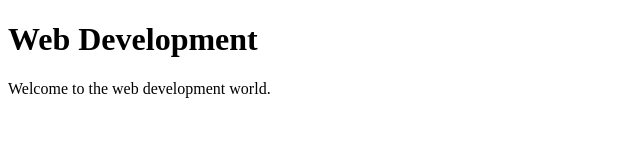
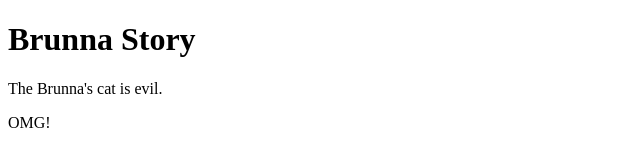
Before and after one commit to fcristiane/html-basics, a plain HTML site: page first-html/index.html in a window 1280 px wide. Shown: the whole page, without its empty margins (0-640 px from the left). Drawn offline with Linux system fonts and the light colour scheme.

Commit message:
Test Brunna

```diff
--- a/first-html/index.html
+++ b/first-html/index.html
@@ -3,12 +3,13 @@
 
 <head>
     <meta charset="UTF-8">
-    <title>Web Development</title>
+    <title>Brunna</title>
 </head>
 
 <body>
-    <h1>Web Development</h1>
-    <p>Welcome to the web development world.</p>
+    <h1>Brunna Story</h1>
+    <p>The Brunna's cat is evil.</p>
+    <p>OMG!</p>
 </body>
 
 </html>
```
